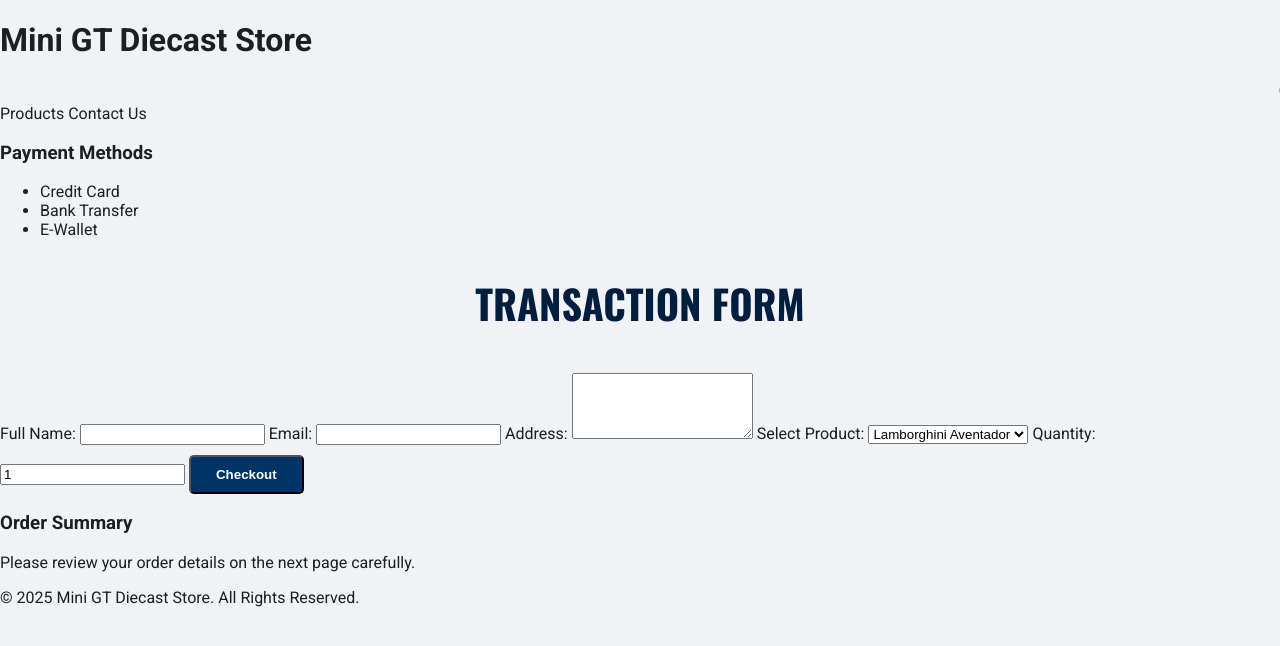
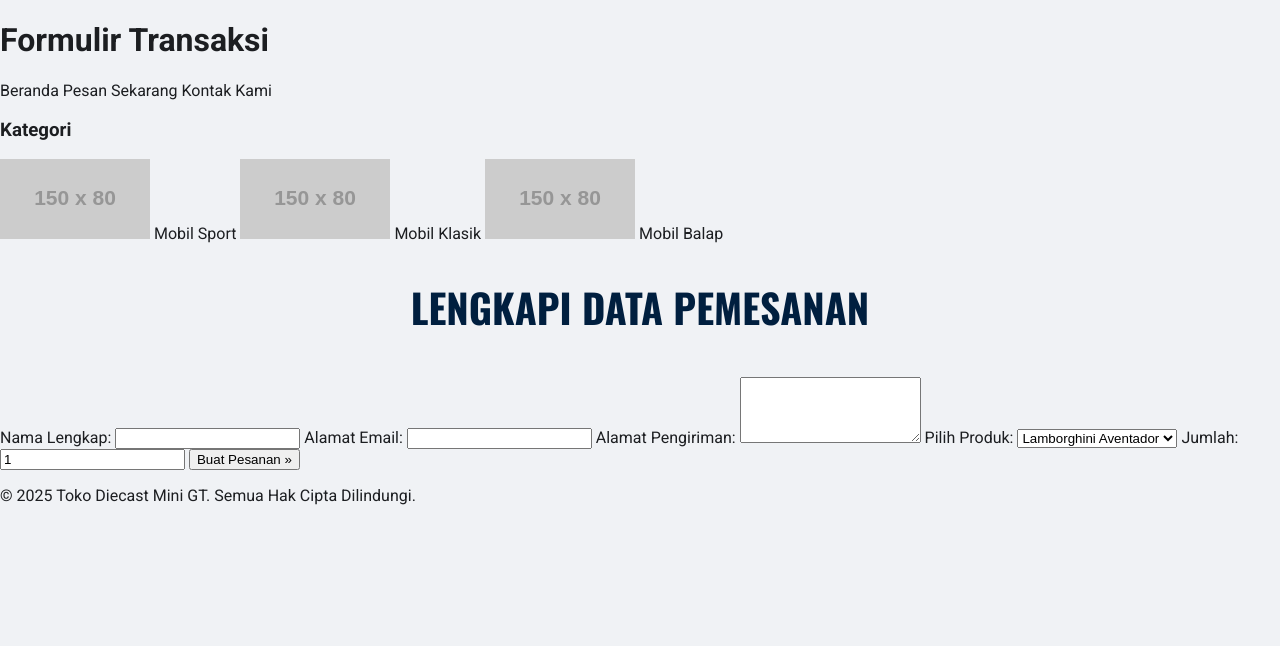
Before and after one commit to Amjadussidqi/UASKATI10524076, a plain HTML site: page transaksi.html in a window 1280 px wide. Drawn offline with nearby package versions, Linux system fonts and the light colour scheme; placeholder pictures from the web are drawn by us.

Commit message:
Update transaksi.html

```diff
--- a/transaksi.html
+++ b/transaksi.html
@@ -1,62 +1,74 @@
 <!DOCTYPE html>
-<html lang="en">
+<html lang="id">
 <head>
     <meta charset="UTF-8">
     <meta name="viewport" content="width=device-width, initial-scale=1.0">
-    <title>Transaction - Mini GT Diecast Store</title>
+    <title>Formulir Transaksi</title>
     <link rel="stylesheet" href="style.css">
 </head>
 <body>
     <div class="container">
         <header class="header">
-            <h1>Mini GT Diecast Store</h1>
-            <marquee behavior="scroll" direction="left" class="marquee">Complete your purchase to own your dream diecast!</marquee>
+            <h1>Formulir Transaksi</h1>
         </header>
+
         <nav class="menu">
-            <a href="index.html">Products</a>
-            <a href="kontak.html">Contact Us</a>
+            <a href="index.html">Beranda</a>
+            <a href="transaksi.html">Pesan Sekarang</a>
+            <a href="kontak.html">Kontak Kami</a>
         </nav>
+
         <div class="main-content">
-            <aside class="left">
-                <h3>Payment Methods</h3>
-                <ul>
-                    <li>Credit Card</li>
-                    <li>Bank Transfer</li>
-                    <li>E-Wallet</li>
-                </ul>
+            <aside class="sidebar-kiri">
+                <h3>Kategori</h3>
+                <div class="kategori-container">
+                    <a href="#" class="kategori-item">
+                        <img src="https://via.placeholder.com/150x80/003366/FFFFFF?text=Sport" alt="Mobil Sport">
+                        <span>Mobil Sport</span>
+                    </a>
+                    <a href="#" class="kategori-item">
+                        <img src="https://via.placeholder.com/150x80/003366/FFFFFF?text=Klasik" alt="Mobil Klasik">
+                        <span>Mobil Klasik</span>
+                    </a>
+                    <a href="#" class="kategori-item">
+                        <img src="https://via.placeholder.com/150x80/003366/FFFFFF?text=Balap" alt="Mobil Balap">
+                        <span>Mobil Balap</span>
+                    </a>
+                </div>
             </aside>
-            <main class="content">
-                <h2>Transaction Form</h2>
-                <form id="transaction-form" class="transaction-form">
-                    <label for="name">Full Name:</label>
-                    <input type="text" id="name" name="name" required>
 
-                    <label for="email">Email:</label>
+            <main class="konten-utama">
+                <h2>Lengkapi Data Pemesanan</h2>
+                <form id="form-transaksi" class="form-transaksi">
+                    <label for="nama">Nama Lengkap:</label>
+                    <input type="text" id="nama" name="nama" required>
+
+                    <label for="email">Alamat Email:</label>
                     <input type="email" id="email" name="email" required>
 
-                    <label for="address">Address:</label>
-                    <textarea id="address" name="address" rows="4" required></textarea>
+                    <label for="alamat">Alamat Pengiriman:</label>
+                    <textarea id="alamat" name="alamat" rows="4" required></textarea>
 
-                    <label for="product">Select Product:</label>
-                    <select id="product" name="product">
+                    <label for="produk">Pilih Produk:</label>
+                    <select id="produk" name="produk">
                         <option value="Lamborghini Aventador">Lamborghini Aventador</option>
                         <option value="Nissan GT-R Nismo">Nissan GT-R Nismo</option>
                         <option value="Porsche 911 GT3">Porsche 911 GT3</option>
+                        <option value="Bugatti Chiron">Bugatti Chiron</option>
+                        <option value="Ford GT">Ford GT</option>
+                        <option value="Honda Civic Type R">Honda Civic Type R</option>
                     </select>
 
-                    <label for="quantity">Quantity:</label>
-                    <input type="number" id="quantity" name="quantity" min="1" value="1" required>
+                    <label for="jumlah">Jumlah:</label>
+                    <input type="number" id="jumlah" name="jumlah" min="1" value="1" required>
 
-                    <button type="submit" class="buy-button">Checkout</button>
+                    <button type="submit" class="tombol">Buat Pesanan &raquo;</button>
                 </form>
             </main>
-            <aside class="right">
-                <h3>Order Summary</h3>
-                <p>Please review your order details on the next page carefully.</p>
-            </aside>
         </div>
+
         <footer class="footer">
-            <p>&copy; 2025 Mini GT Diecast Store. All Rights Reserved.</p>
+            <p>&copy; 2025 Toko Diecast Mini GT. Semua Hak Cipta Dilindungi.</p>
         </footer>
     </div>
     <script src="script.js"></script>
```
